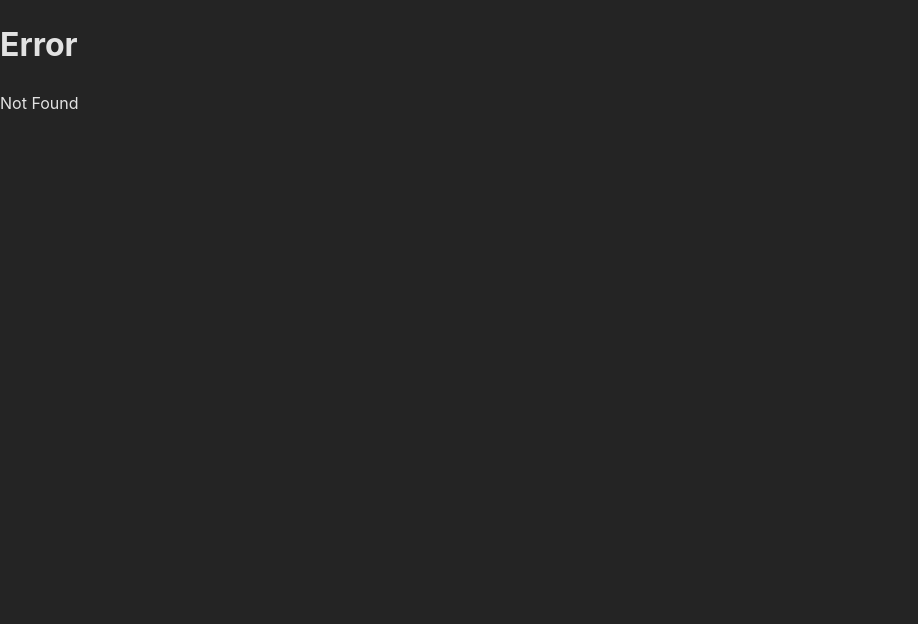
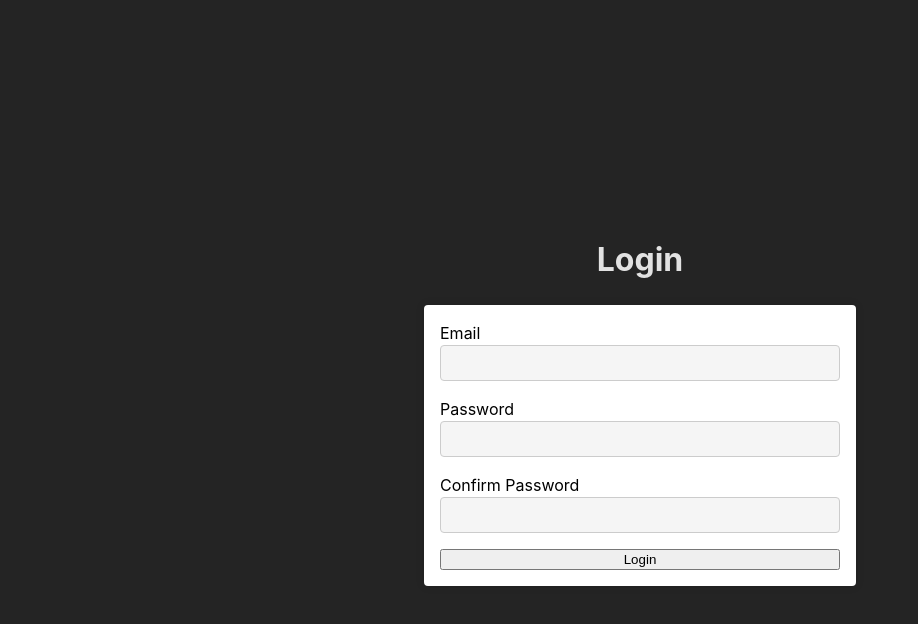
Before and after one commit to gnguralnick/llm-playground, a React (Vite) app in the folder frontend/: page /signup in a window 1280 px wide. Before the commit this address had no page. Shown: the top 624 px of the page, without its empty margins (0-918 px from the left). Built offline with nearby package versions, Linux system fonts and the light colour scheme.

Commit message:
add signup flow

```diff
--- a/frontend/src/hooks.ts
+++ b/frontend/src/hooks.ts
@@ -101,7 +101,7 @@ export function useSendMessageStream(chatId: string) {
         setLoading(true);
         setSentMessage(msg);
         setResponse({role: 'assistant', content: ''});
-        const response = await backendFetch(`/chat/${chatId}/stream`, {
+        const response = await backendFetch(`/chat/${chatId}/stream/`, {
             method: 'POST',
             headers: {
                 'Content-Type': 'application/json'
@@ -186,7 +186,7 @@ export function useDeleteChat(navigate?: (url: string) => void, currentChatId?:
     const { token, user } = useUser();
     return useMutation({
         mutationFn: async (chat: Chat) => {
-            const response = await backendFetch(`/chat/${chat.id}`, {
+            const response = await backendFetch(`/chat/${chat.id}/`, {
                 method: 'DELETE'
             }, token);
             const json: unknown = await response.json();
--- a/frontend/src/main.tsx
+++ b/frontend/src/main.tsx
@@ -15,6 +15,7 @@ import ChatPage from './pages/chat/chat.tsx';
 import Chat from './ui/chat/chat.tsx';
 import Login from './pages/login/login.tsx';
 import User from './pages/user/user.tsx';
+import Signup from './pages/signup/signup.tsx';
 
 const router = createBrowserRouter([
   {
@@ -43,6 +44,10 @@ const router = createBrowserRouter([
     path: '/login',
     element: <Login />,
   },
+  {
+    path: '/signup',
+    element: <Signup />,
+  }
 ]);
 
 const queryClient = new QueryClient();
--- /dev/null
+++ b/frontend/src/pages/signup/signup.module.scss
@@ -0,0 +1,49 @@
+.signupPage {
+    display: flex;
+    flex-direction: column;
+    justify-content: center;
+    align-items: center;
+    height: 100vh;
+    width: inherit;
+
+    .form {
+        display: flex;
+        flex-direction: column;
+        justify-content: space-between;
+        width: 100%;
+        max-width: 400px;
+        padding: 1rem;
+        border-radius: 0.25rem;
+        background-color: #fff;
+        box-shadow: 0 0 10px rgba(0, 0, 0, 0.1);
+        color: black;
+
+        .formItem {
+            display: flex;
+            flex-direction: column;
+            justify-content: space-between;
+            width: 100%;
+            margin-bottom: 1rem;
+
+            input {
+                padding: 0.5rem;
+                border: 1px solid #ccc;
+                border-radius: 0.25rem;
+                font-size: 1rem;
+                background-color: #f5f5f5;
+                color: black;
+            }
+
+            .formSubmit {
+                transition: background-color 0.3s ease;
+                border: none;
+                padding: 0.5rem;
+                border-radius: 0.25rem;
+
+                &:hover {
+                    background-color: #797979;
+                }
+            }
+        }
+    }
+}
--- /dev/null
+++ b/frontend/src/pages/signup/signup.tsx
@@ -0,0 +1,65 @@
+import { backendFetch } from '../../hooks';
+import { useState } from 'react';
+import styles from './signup.module.scss';
+import { useNavigate } from 'react-router-dom';
+
+interface SignupFormData {
+    email: string;
+    password: string;
+    confirmPassword: string;
+}
+
+export default function Signup() {
+
+    const navigate = useNavigate();
+    const [error, setError] = useState<string | null>(null);
+    const [form, setForm] = useState<SignupFormData>({
+        email: '',
+        password: '',
+        confirmPassword: ''
+    });
+
+    const signup = async () => {
+        if (form.password !== form.confirmPassword) {
+            setError('Passwords do not match');
+            return;
+        }
+
+        console.log('signing up');
+        try {
+            await backendFetch('/users/', {
+                method: 'POST',
+                body: JSON.stringify({ email: form.email, password: form.password }),
+                headers: {
+                    'Content-Type': 'application/json'
+                }
+            });
+
+            navigate('/login');
+        } catch {
+            setError('Error signing up. User may already exist');
+        }
+    }
+
+    return (
+        <div className={styles.signupPage}>
+            <h1>Login</h1>
+            <form className={styles.form}>
+                <div className={styles.formItem}>
+                    <label htmlFor="email">Email</label>
+                    <input type="email" id='email' value={form.email} onChange={(e) => setForm({...form, email: e.target.value})} />
+                </div>
+                <div className={styles.formItem}>
+                    <label htmlFor="password">Password</label>
+                    <input type="password" id='password' value={form.password} onChange={(e) => setForm({...form, password: e.target.value})} />
+                </div>
+                <div className={styles.formItem}>
+                    <label htmlFor="confirmPassword">Confirm Password</label>
+                    <input type="password" id='confirmPassword' value={form.confirmPassword} onChange={(e) => setForm({...form, confirmPassword: e.target.value})} />
+                </div>
+                <button type="submit" className={styles.formSubmit} onClick={e => {e.preventDefault(); void signup()}}>Login</button>
+            </form>
+            {error && <p className={styles.error}>{error}</p>}
+        </div>
+    );
+}
```
Also changed, not shown: 1 other file (tests, documents, lock files or other folders).
